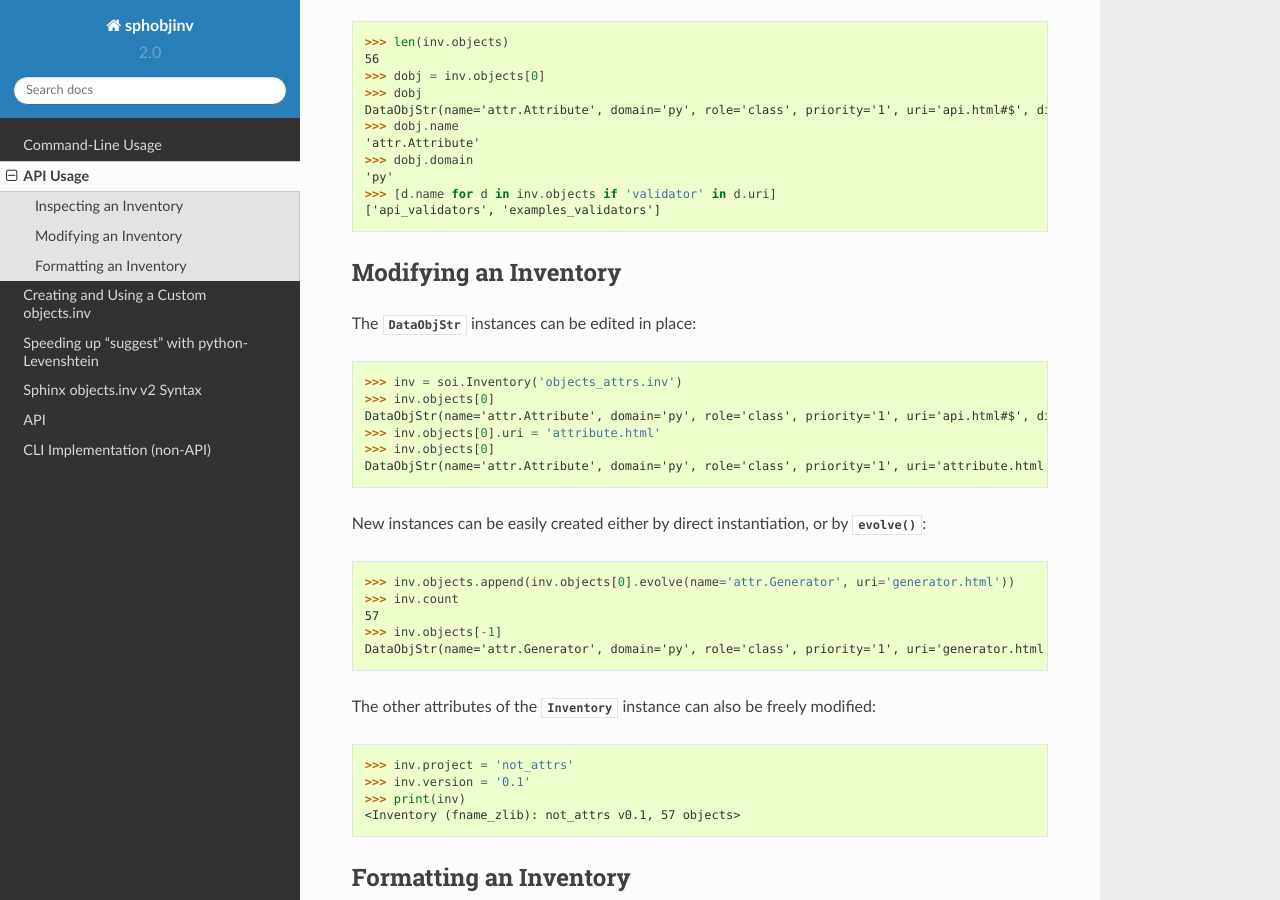
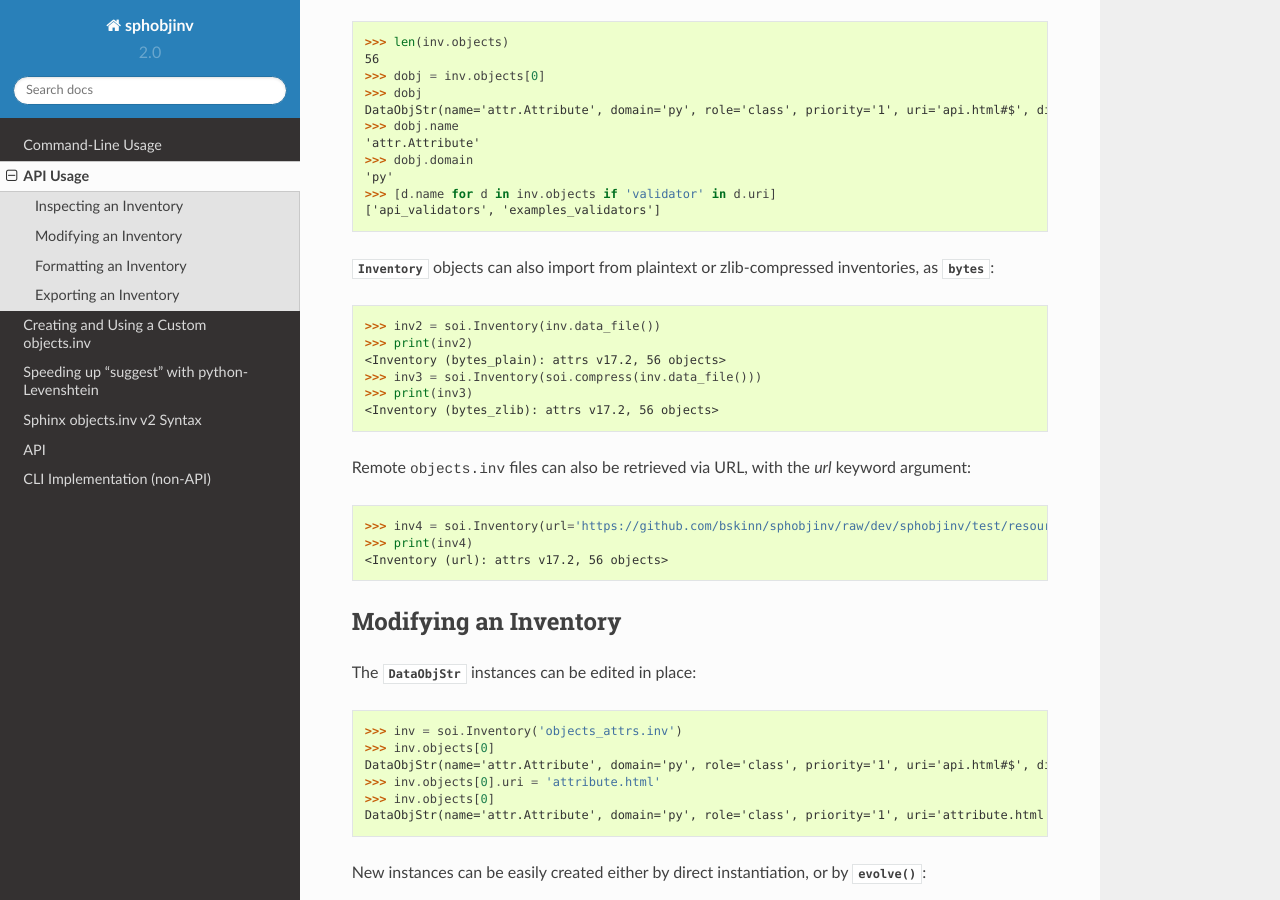
Before and after one commit to bskinn/sphobjinv, a Sphinx documentation site: the page built from doc/source/api_usage.rst, in a window 1280 px wide and 900 px high, scrolled down 559 px. Built offline with Sphinx 7.4.7 and the Read the Docs theme 2.0.0, drawn with Linux system fonts in a browser that asks for light colours; some of the changed text lies outside the part shown.

Commit message:
DOC: Add 'inspecting' and 'exporting' examples
Still need to add some post-export proofingish for the
export examples.

```diff
--- a/doc/source/api_usage.rst
+++ b/doc/source/api_usage.rst
@@ -41,6 +41,25 @@
     >>> [d.name for d in inv.objects if 'validator' in d.uri]
     ['api_validators', 'examples_validators']
 
+:class:`~sphobjinv.inventory.Inventory` objects can also import from plaintext or zlib-compressed
+inventories, as |bytes|:
+
+.. doctest:: api_inspect
+
+    >>> inv2 = soi.Inventory(inv.data_file())
+    >>> print(inv2)
+    <Inventory (bytes_plain): attrs v17.2, 56 objects>
+    >>> inv3 = soi.Inventory(soi.compress(inv.data_file()))
+    >>> print(inv3)
+    <Inventory (bytes_zlib): attrs v17.2, 56 objects>
+
+Remote |objects.inv| files can also be retrieved via URL, with the *url* keyword argument:
+
+.. doctest:: api_inspect
+
+    >>> inv4 = soi.Inventory(url='https://github.com/bskinn/sphobjinv/raw/dev/sphobjinv/test/resource/objects_attrs.inv')
+    >>> print(inv4)
+    <Inventory (url): attrs v17.2, 56 objects>
 
 Modifying an Inventory
 ----------------------
@@ -110,6 +129,45 @@
     >>> do.data_line(expand=True)
     'attr.Attribute py:class 1 api.html#attr.Attribute attr.Attribute'
 
+
+Exporting an Inventory
+----------------------
+
+:class:`~sphobjinv.inventory.Inventory` instances can be written to disk
+in three formats: zlib-compressed |objects.inv|,
+plaintext |objects.txt|, and JSON. The API does not provide single-function
+means to do this, however.
+
+To start, load the source |objects.inv|:
+
+.. doctest:: api_exporting
+
+    >>> inv = soi.Inventory('objects_attrs.inv')
+
+To export plaintext:
+
+.. doctest:: api_exporting
+
+    >>> df = inv.data_file()
+    >>> soi.writebytes('objects_attrs.txt', df)
+    >>>
+
+For zlib-compressed:
+
+.. doctest:: api_exporting
+
+    >>> dfc = soi.compress(df)
+    >>> soi.writebytes('objects_attrs_new.inv', dfc)
+
+For JSON
+
+.. doctest:: api_exporting
+
+    >>> jd = inv.json_dict()
+    >>> soi.writejson('objects_attrs.json', jd)
+
+
+
 .. warning::
 
     The contents of this page below this notice are outdated.
```
